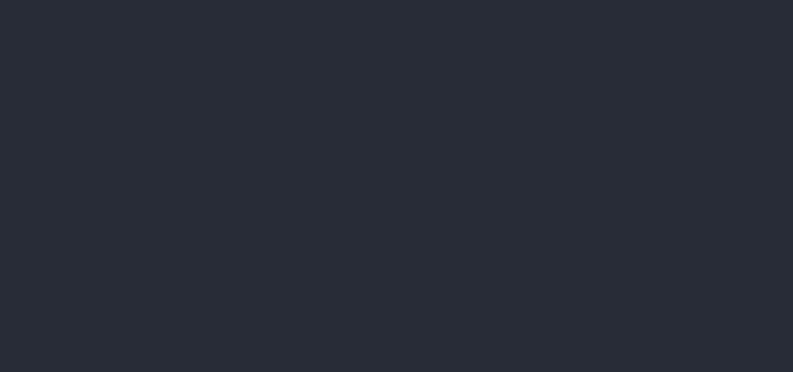
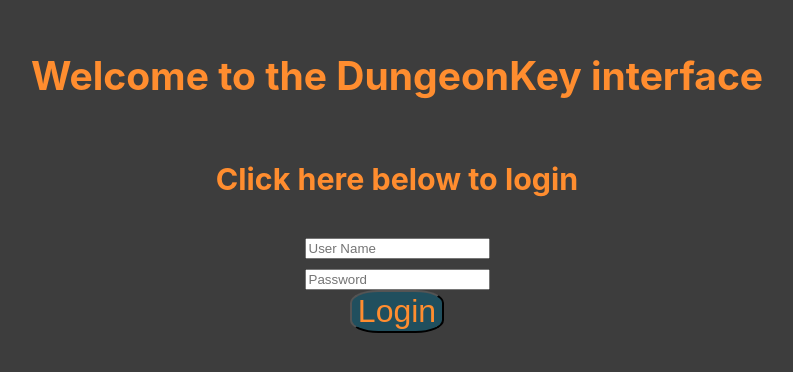
Before and after one commit to JOhlendorff/DungeonFront, a React (Create React App) app: page / in a window 1280 px wide. Shown: the part 224-596 px from the top of the page, without its empty margins (243-1036 px from the left). Built offline with nearby package versions, Linux system fonts and the light colour scheme.

Commit message:
Can log in, no redirection yet

```diff
--- a/package.json
+++ b/package.json
@@ -8,6 +8,7 @@
     "@testing-library/user-event": "^12.8.3",
     "react": "^17.0.2",
     "react-dom": "^17.0.2",
+    "react-router-dom": "^5.2.0",
     "react-scripts": "4.0.3",
     "web-vitals": "^1.1.2"
   },
--- a/src/App.css
+++ b/src/App.css
@@ -13,15 +13,22 @@
   }
 }
 
+button {
+  font-size: 32px;
+  border-radius: 30%;
+  background-color: rgb(32, 79, 94);
+  color:rgb(255, 141, 47);
+}
+
 .App-header {
-  background-color: #282c34;
+  background-color: #3d3d3d;
   min-height: 100vh;
   display: flex;
   flex-direction: column;
   align-items: center;
   justify-content: center;
   font-size: calc(10px + 2vmin);
-  color: white;
+  color: rgb(255, 141, 47);
 }
 
 .App-link {
--- a/src/App.js
+++ b/src/App.js
@@ -1,15 +1,48 @@
 import loginWithUser from "./Login";
 import logoutUser from "./Logout";
+import React, { useState, useEffect } from "react"
 import './App.css';
+import Nav from './Nav';
+import RedSun from './RedSun';
+
+const URL = "http://localhost:8080/jpareststarter";
 
 function App() {
+  const init = { user_name: "", password: "" };
+  const [loginCredentials, setLoginCredentials] = useState(init);
+
+  const performLogin = (evt) => {
+    console.log(loginCredentials)
+    evt.preventDefault();
+    loginWithUser(loginCredentials.user_name, loginCredentials.password);
+    // return fetch(URL + "/api/players")
+  }
+
+  const onChange = (evt) => {
+    setLoginCredentials({ ...loginCredentials, [evt.target.id]: evt.target.value })
+  }
+
   return (
     <div className="App">
       <header className="App-header">
+       <h2>Welcome to the DungeonKey interface</h2>
+       <h3>Click here below to login</h3>
+
+      <div>
+      {/* <form> */}
+      <form onChange={onChange} >
+        <input placeholder="User Name" id="user_name"></input>
+        <br></br>
+        <input placeholder="Password" type="password" id="password"></input>
+        <br></br>
+        <button onClick={performLogin}>Login</button>
+        </form>
+      </div>
 
       </header>
     </div>
   );
 }
 
+
 export default App;
--- a/src/Login.jsx
+++ b/src/Login.jsx
@@ -16,7 +16,7 @@ const loggedIn = () => {
   return loggedIn;
 }
 const loginWithUser = (user, password) => {
-    const options = makeOptions("POST", false,{username: user, password: password });
+    const options = makeOptions("POST", false,{user_name: user, password: password });
     return fetch(URL + "/api/login", options)
       .then(handleHttpErrors)
       .then(res => {setToken(res.token) })
--- /dev/null
+++ b/src/Nav.js
@@ -0,0 +1,15 @@
+import React from 'react';
+import './App.css';
+
+
+function Nav() {
+    return (
+        <nav>
+            <ul>
+                <li>Red Sun</li>
+            </ul>
+        </nav>
+    )
+}
+
+export default Nav;
--- /dev/null
+++ b/src/RedSun.js
@@ -0,0 +1,12 @@
+import React from 'react';
+import './App.css'
+
+function RedSun() {
+    return (
+        <div>
+            <h1>Red sun over paradise</h1>
+        </div>
+    );
+}
+
+export default RedSun;
```
Also changed, not shown: 1 other file (tests, documents, lock files or other folders).
